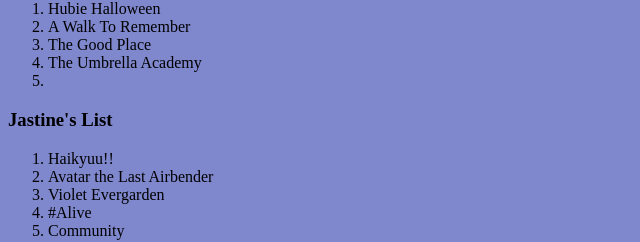
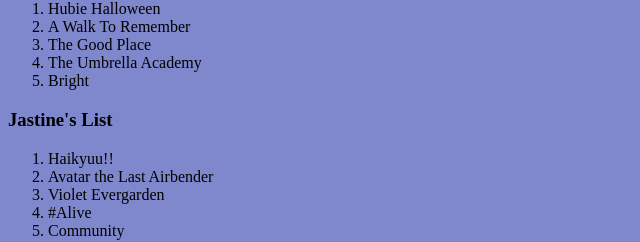
Before and after one commit to jastinesanchez/Netflix-Real-one-yes, a plain HTML site: page index.html in a window 1280 px wide. Shown: the part 3581-3823 px from the top of the page, 0-640 px from the left. Drawn offline with Linux system fonts and the light colour scheme.

Commit message:
Jastine added a order list of our top 5 things to watch in Netflix. I want everyone to add their top 5 in there as well

```diff
--- a/index.html
+++ b/index.html
@@ -249,7 +249,7 @@ ul li {
   <li>A Walk To Remember</li>
   <li>The Good Place</li>
   <li>The Umbrella Academy</li>
-  <li></li>
+  <li>Bright</li>
   </ol>
 <h3>Jastine's List</h3>
 <head>
```
